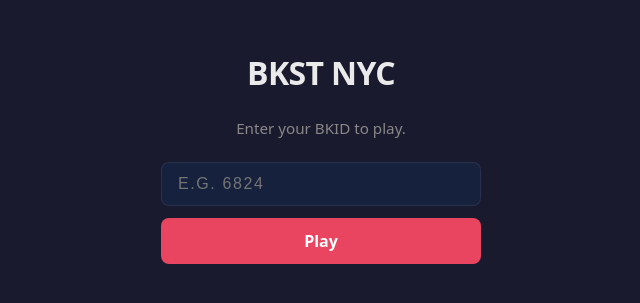
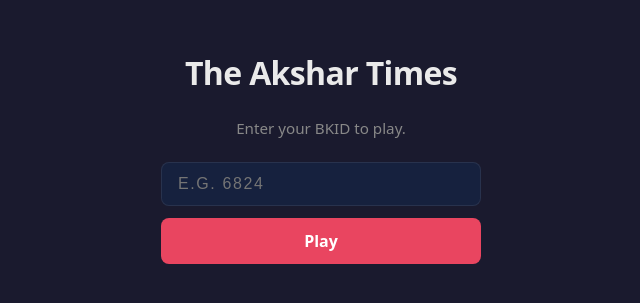
Before and after one commit to sharadrpatel/BKST_NYC, a Next.js app: page / in a window 1280 px wide. Shown: the part 243-546 px from the top of the page, without its empty margins (319-959 px from the left). Built offline with nearby package versions, Linux system fonts and the light colour scheme; no server answers.

Commit message:
Rebrand app to The Akshar Times

```diff
--- a/scripts/seed.ts
+++ b/scripts/seed.ts
@@ -13,7 +13,7 @@ import "dotenv/config";
 import { db } from "../src/db";
 import * as schema from "../src/db/schema";
 
-const PUZZLE_TITLE = "BKST Retreat 2024";
+const PUZZLE_TITLE = "The Akshar Times — Puzzle 1";
 
 const CATEGORIES = [
   {
--- a/src/app/layout.tsx
+++ b/src/app/layout.tsx
@@ -2,8 +2,8 @@ import type { Metadata } from "next";
 import "./globals.css";
 
 export const metadata: Metadata = {
-  title: "BKST NYC — Connections",
-  description: "Custom Connections-style puzzle game",
+  title: "The Akshar Times — Connections",
+  description: "The Akshar Times word puzzle game",
 };
 
 export default function RootLayout({
--- a/src/app/page.tsx
+++ b/src/app/page.tsx
@@ -21,7 +21,7 @@ export default async function LoginPage({ searchParams }: Props) {
       }}
     >
       <h1 style={{ fontSize: "2rem", fontWeight: 700, letterSpacing: "-0.02em" }}>
-        BKST NYC
+        The Akshar Times
       </h1>
       <p style={{ color: "var(--color-text-muted)", fontSize: "0.95rem" }}>
         Enter your BKID to play.
--- a/src/app/play/page.tsx
+++ b/src/app/play/page.tsx
@@ -86,7 +86,7 @@ export default async function PlayPage() {
         gap: "1.5rem",
       }}
     >
-      <h1 style={{ fontSize: "1.5rem", fontWeight: 700 }}>BKST NYC</h1>
+      <h1 style={{ fontSize: "1.5rem", fontWeight: 700 }}>The Akshar Times</h1>
       <Board
         sessionId={sessionId}
         words={wordData}
--- a/src/components/admin/PlayerGenerator.tsx
+++ b/src/components/admin/PlayerGenerator.tsx
@@ -14,7 +14,7 @@ const inputStyle: React.CSSProperties = {
 
 export default function PlayerGenerator() {
   const [isPending, startTransition] = useTransition();
-  const [prefix, setPrefix] = useState("BKST");
+  const [prefix, setPrefix] = useState("AKT");
   const [count, setCount] = useState(10);
   const [codes, setCodes] = useState<string[]>([]);
   const [error, setError] = useState<string | null>(null);
@@ -48,7 +48,7 @@ export default function PlayerGenerator() {
               style={{ ...inputStyle, width: 130 }}
               value={prefix}
               onChange={(e) => setPrefix(e.target.value.toUpperCase())}
-              placeholder="BKST"
+              placeholder="AKT"
               maxLength={12}
               required
             />
```
Also changed, not shown: 1 other file (tests, documents, lock files or other folders).
